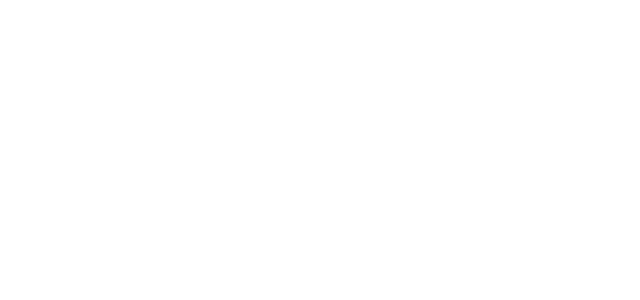
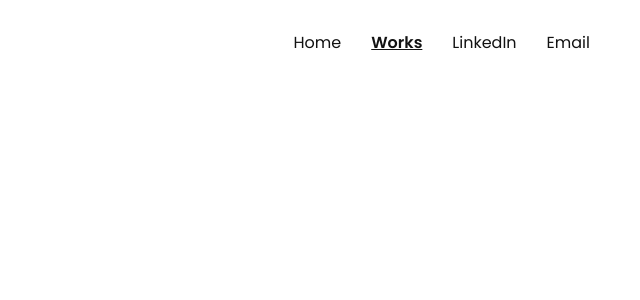
Before and after one commit to marianadine/mariafaye, a React (Create React App) app: page /works in a window 1280 px wide. Shown: the top 300 px of the page, without its empty margins (640-1280 px from the left). Built offline with nearby package versions, Linux system fonts and the light colour scheme.

Commit message:
Added Navigation Bar and Styles

```diff
--- /dev/null
+++ b/src/components/NavBar.jsx
@@ -0,0 +1,33 @@
+import React from 'react';
+import { NavLink } from 'react-router-dom';
+import '../styles/NavBarStyles.css';
+
+const Navbar = () => {
+    return (
+        <nav className='navbar'>
+            <ul className='navbar-links'>
+                <li>
+                    <NavLink to="/" className={({ isActive }) => isActive ? "active" : ""}>Home</NavLink>
+                </li>
+                <li>
+                    <NavLink to="/works" className={({ isActive }) => isActive ? "active" : ""}>Works</NavLink>
+                </li>
+                <li>
+                    <a
+                        href="https://www.linkedin.com/in/marianadine0912"
+                        target="_blank"
+                        rel="noopener noreferrer"
+                        className="nav-link"
+                    >
+                        LinkedIn
+                    </a>
+                </li>
+                <li>
+                    <a href="mailto:nadinerufo7@gmail.com" className="nav-item">Email</a>
+                </li>
+            </ul>
+        </nav>
+    );
+};
+
+export default Navbar;
--- a/src/controller/WebController.jsx
+++ b/src/controller/WebController.jsx
@@ -1,13 +1,17 @@
 import { Routes, Route } from "react-router-dom";
 import Home from "../components/Home";
 import Works from "../components/Works";
+import Navbar from "../components/NavBar";
 
 const WebController = () => {
   return (
-    <Routes>
+    <>
+      <Navbar />
+      <Routes>
         <Route path="/" element={<Home />} />
         <Route path="/works" element={<Works />} />
       </Routes>
+    </>
   )
 }
 
--- /dev/null
+++ b/src/styles/NavBarStyles.css
@@ -0,0 +1,37 @@
+.navbar {
+    position: fixed;
+    top: 0;
+    left: 0;
+    right: 0;
+    padding: 30px 50px;
+    display: flex;
+    justify-content: flex-end;
+    align-items: center;
+    z-index: 1000;
+}
+
+.navbar-links {
+    list-style: none;
+    display: flex;
+    gap: 30px;
+    align-items: center;
+    padding: 0;
+    margin: 0;
+}
+
+.navbar-links li a {
+    text-decoration: none;
+    color: #121212;
+    font-weight: 400;
+    transition: color 0.3s ease-in;
+}
+
+.navbar-links li a:hover {
+    color: #555;
+}
+
+.navbar-links li a.active {
+    font-weight: 600;
+    text-decoration: underline;
+    color: #121212;
+}
```
Also changed, not shown: src/styles/CommonStyles.css (added).
